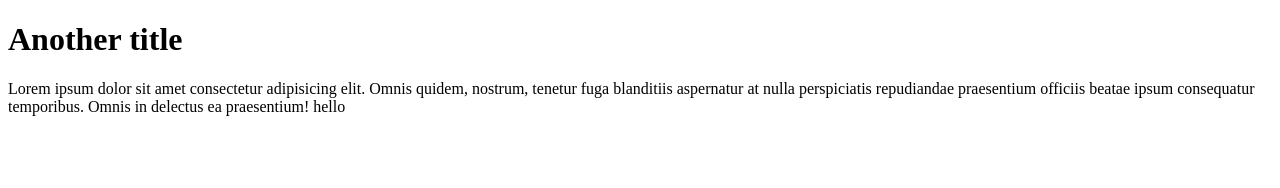
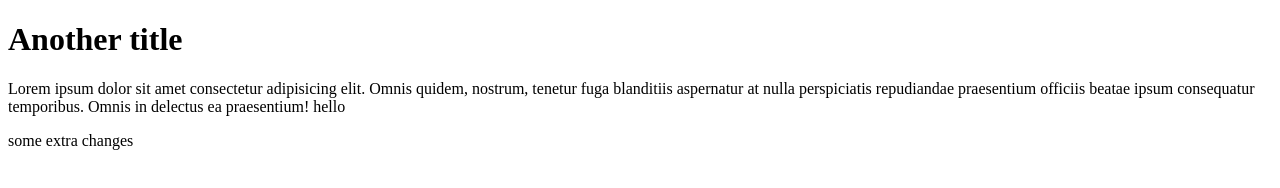
Before and after one commit to pcobos/git-101-julio, a plain HTML site: page index.html in a window 1280 px wide. Drawn offline with Linux system fonts and the light colour scheme.

Commit message:
add extra paragraph

```diff
--- a/index.html
+++ b/index.html
@@ -14,5 +14,7 @@
       repudiandae praesentium officiis beatae ipsum consequatur temporibus.
       Omnis in delectus ea praesentium! hello
     </p>
+
+    <p>some extra changes</p>
   </body>
 </html>
```
